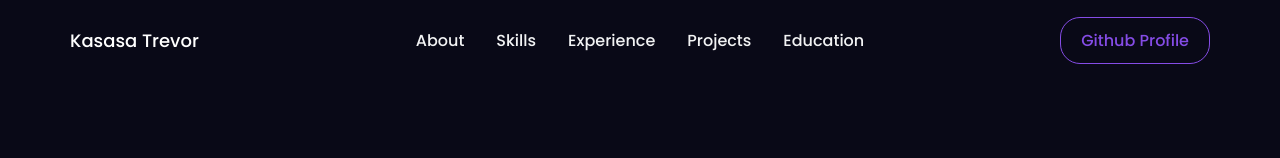
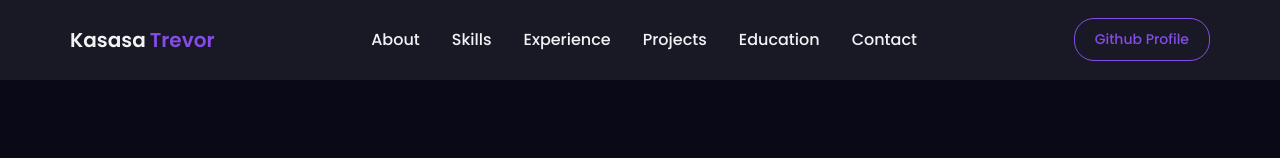
Before and after one commit to kasasa22/Portifolio_website, a React (Create React App) app: page /projects/1 in a window 1280 px wide. Shown: the top 158 px of the page. Built offline with nearby package versions, Linux system fonts and the light colour scheme.

Commit message:
feat: Add Contact link to navbar navigation

```diff
--- a/src/components/Navbar.jsx
+++ b/src/components/Navbar.jsx
@@ -1,10 +1,11 @@
-import React, { useState } from "react";
-import { Link as LinkR } from "react-router-dom";
-import styled, { useTheme } from "styled-components";
+import { useState } from "react";
+import { Link as LinkR, useLocation, useNavigate } from "react-router-dom";
+import styled from "styled-components";
 import { Bio } from "../data/constants";
-import { MenuRounded } from "@mui/icons-material";
+import { MenuRounded, Close } from "@mui/icons-material";
+import { motion, AnimatePresence } from "framer-motion";
 
-const Nav = styled.div`
+const Nav = styled.nav`
   background-color: ${({ theme }) => theme.bg};
   height: 80px;
   display: flex;
@@ -13,8 +14,12 @@ const Nav = styled.div`
   font-size: 1rem;
   position: sticky;
   top: 0;
-  z-index: 10;
+  z-index: 100;
   color: white;
+  backdrop-filter: blur(10px);
+  background-color: ${({ theme }) => theme.bg + "ee"};
+  border-bottom: 1px solid ${({ theme }) => theme.card_light};
+  transition: all 0.3s ease;
 `;
 
 const NavbarContainer = styled.div`
@@ -26,17 +31,28 @@ const NavbarContainer = styled.div`
   justify-content: space-between;
   font-size: 1rem;
 `;
+
 const NavLogo = styled(LinkR)`
-  width: 80%;
   padding: 0 6px;
-  font-weight: 500;
-  font-size: 18px;
+  font-weight: 600;
+  font-size: 20px;
   text-decoration: none;
-  color: inherit;
+  color: ${({ theme }) => theme.text_primary};
+  transition: all 0.3s ease;
+  display: flex;
+  align-items: center;
+  gap: 4px;
+
+  &:hover {
+    color: ${({ theme }) => theme.primary};
+  }
+
+  span {
+    color: ${({ theme }) => theme.primary};
+  }
 `;
 
 const NavItems = styled.ul`
-  width: 100%;
   display: flex;
   align-items: center;
   justify-content: center;
@@ -55,18 +71,19 @@ const NavLink = styled.a`
   cursor: pointer;
   transition: all 0.2s ease-in-out;
   text-decoration: none;
+
   &:hover {
     color: ${({ theme }) => theme.primary};
   }
 `;
 
 const ButtonContainer = styled.div`
-  width: 80%;
-  height: 100%;
   display: flex;
-  justify-content: end;
+  justify-content: flex-end;
   align-items: center;
+  gap: 12px;
   padding: 0 6px;
+
   @media screen and (max-width: 768px) {
     display: none;
   }
@@ -81,103 +98,199 @@ const GithubButton = styled.a`
   border-radius: 20px;
   cursor: pointer;
   padding: 10px 20px;
-  font-size: 16px;
+  font-size: 14px;
   font-weight: 500;
-  transition: all 0.6s ease-in-out;
+  transition: all 0.3s ease;
   text-decoration: none;
+
   &:hover {
     background: ${({ theme }) => theme.primary};
-    color: ${({ theme }) => theme.text_primary};
+    color: white;
+    transform: scale(1.02);
+    box-shadow: 0 4px 15px ${({ theme }) => theme.primary}40;
   }
 `;
 
 const MobileIcon = styled.div`
-  height: 100%;
-  display: flex;
+  display: none;
   align-items: center;
   color: ${({ theme }) => theme.text_primary};
-  display: none;
+  cursor: pointer;
+  padding: 8px;
+  border-radius: 8px;
+  transition: all 0.3s ease;
+
+  &:hover {
+    background: ${({ theme }) => theme.card_light};
+  }
+
   @media screen and (max-width: 768px) {
-    display: block;
+    display: flex;
   }
 `;
 
-const MobileMenu = styled.ul`
-  width: 100%;
+const MobileMenuOverlay = styled(motion.div)`
+  position: fixed;
+  top: 0;
+  left: 0;
+  right: 0;
+  bottom: 0;
+  background: rgba(0, 0, 0, 0.5);
+  z-index: 99;
+`;
+
+const MobileMenu = styled(motion.div)`
+  position: fixed;
+  top: 0;
+  right: 0;
+  width: 280px;
+  height: 100vh;
+  background: ${({ theme }) => theme.card};
+  z-index: 100;
   display: flex;
   flex-direction: column;
-  align-items: start;
-  gap: 16px;
-  padding: 0 6px;
-  list-style: none;
-  width: 100%;
-  padding: 12px 40px 24px 40px;
-  background: ${({ theme }) => theme.card_light + 99};
+  padding: 80px 30px 30px;
+  gap: 24px;
+  box-shadow: -10px 0 30px rgba(0, 0, 0, 0.3);
+`;
+
+const MobileMenuHeader = styled.div`
   position: absolute;
-  top: 80px;
-  right: 0;
+  top: 20px;
+  right: 20px;
+`;
 
-  transition: all 0.6s ease-in-out;
-  transform: ${({ isOpen }) =>
-    isOpen ? "translateY(0)" : "translateY(-100%)"};
-  border-radius: 0 0 20px 20px;
-  box-shadow: 0 0 10px 0 rgba(0, 0, 0, 0.2);
-  opacity: ${({ isOpen }) => (isOpen ? "100%" : "0")};
-  z-index: ${({ isOpen }) => (isOpen ? "1000" : "-1000")};
+const MobileNavLink = styled.a`
+  color: ${({ theme }) => theme.text_primary};
+  font-weight: 500;
+  font-size: 18px;
+  cursor: pointer;
+  transition: all 0.3s ease;
+  text-decoration: none;
+  padding: 12px 0;
+  border-bottom: 1px solid ${({ theme }) => theme.card_light};
+
+  &:hover {
+    color: ${({ theme }) => theme.primary};
+    padding-left: 10px;
+  }
+`;
+
+const MobileGithubButton = styled.a`
+  margin-top: auto;
+  background: ${({ theme }) => theme.primary};
+  color: white;
+  justify-content: center;
+  display: flex;
+  align-items: center;
+  border-radius: 12px;
+  cursor: pointer;
+  padding: 14px 24px;
+  font-size: 16px;
+  font-weight: 600;
+  transition: all 0.3s ease;
+  text-decoration: none;
+
+  &:hover {
+    opacity: 0.9;
+  }
 `;
 
 const Navbar = () => {
   const [isOpen, setIsOpen] = useState(false);
-  const theme = useTheme();
+  const location = useLocation();
+  const navigate = useNavigate();
+
+  const isHomePage = location.pathname === "/";
+
+  const handleNavClick = (e, sectionId) => {
+    if (!isHomePage) {
+      e.preventDefault();
+      navigate("/");
+      setTimeout(() => {
+        const element = document.getElementById(sectionId);
+        if (element) {
+          element.scrollIntoView({ behavior: "smooth" });
+        }
+      }, 100);
+    }
+    setIsOpen(false);
+  };
+
   return (
     <Nav>
       <NavbarContainer>
-        <NavLogo to="/">Kasasa Trevor</NavLogo>
+        <NavLogo to="/">
+          Kasasa <span>Trevor</span>
+        </NavLogo>
 
         <MobileIcon onClick={() => setIsOpen(!isOpen)}>
-          <MenuRounded style={{ color: "inherit" }} />
+          <MenuRounded />
         </MobileIcon>
 
         <NavItems>
-          <NavLink href="#About">About</NavLink>
-          <NavLink href="#Skills">Skills</NavLink>
-          <NavLink href="#Experience">Experience</NavLink>
-          <NavLink href="#Projects">Projects</NavLink>
-          <NavLink href="#Education">Education</NavLink>
+          <NavLink href="/#About" onClick={(e) => handleNavClick(e, "About")}>About</NavLink>
+          <NavLink href="/#Skills" onClick={(e) => handleNavClick(e, "Skills")}>Skills</NavLink>
+          <NavLink href="/#Experience" onClick={(e) => handleNavClick(e, "Experience")}>Experience</NavLink>
+          <NavLink href="/#Projects" onClick={(e) => handleNavClick(e, "Projects")}>Projects</NavLink>
+          <NavLink href="/#Education" onClick={(e) => handleNavClick(e, "Education")}>Education</NavLink>
+          <NavLink href="/#Contact" onClick={(e) => handleNavClick(e, "Contact")}>Contact</NavLink>
         </NavItems>
 
+        <AnimatePresence>
           {isOpen && (
-          <MobileMenu isOpen={isOpen}>
-            <NavLink onClick={() => setIsOpen(!isOpen)} href="#About">
+            <>
+              <MobileMenuOverlay
+                initial={{ opacity: 0 }}
+                animate={{ opacity: 1 }}
+                exit={{ opacity: 0 }}
+                onClick={() => setIsOpen(false)}
+              />
+              <MobileMenu
+                initial={{ x: "100%" }}
+                animate={{ x: 0 }}
+                exit={{ x: "100%" }}
+                transition={{ type: "spring", damping: 25, stiffness: 200 }}
+              >
+                <MobileMenuHeader>
+                  <MobileIcon onClick={() => setIsOpen(false)}>
+                    <Close />
+                  </MobileIcon>
+                </MobileMenuHeader>
+
+                <MobileNavLink href="/#About" onClick={(e) => handleNavClick(e, "About")}>
                   About
-            </NavLink>
-            <NavLink onClick={() => setIsOpen(!isOpen)} href="#Skills">
+                </MobileNavLink>
+                <MobileNavLink href="/#Skills" onClick={(e) => handleNavClick(e, "Skills")}>
                   Skills
-            </NavLink>
-            <NavLink onClick={() => setIsOpen(!isOpen)} href="#Experience">
+                </MobileNavLink>
+                <MobileNavLink href="/#Experience" onClick={(e) => handleNavClick(e, "Experience")}>
                   Experience
-            </NavLink>
-            <NavLink onClick={() => setIsOpen(!isOpen)} href="#Projects">
+                </MobileNavLink>
+                <MobileNavLink href="/#Projects" onClick={(e) => handleNavClick(e, "Projects")}>
                   Projects
-            </NavLink>
-            <NavLink onClick={() => setIsOpen(!isOpen)} href="#Education">
+                </MobileNavLink>
+                <MobileNavLink href="/#Education" onClick={(e) => handleNavClick(e, "Education")}>
                   Education
-            </NavLink>
-            <GithubButton
+                </MobileNavLink>
+                <MobileNavLink href="/#Contact" onClick={(e) => handleNavClick(e, "Contact")}>
+                  Contact
+                </MobileNavLink>
+
+                <MobileGithubButton
                   href={Bio.github}
-              target="_Blank"
-              style={{
-                background: theme.primary,
-                color: theme.text_primary,
-              }}
+                  target="_blank"
+                  rel="noopener noreferrer"
                 >
                   Github Profile
-            </GithubButton>
+                </MobileGithubButton>
               </MobileMenu>
+            </>
           )}
+        </AnimatePresence>
 
         <ButtonContainer>
-          <GithubButton href={Bio.github} target="_Blank">
+          <GithubButton href={Bio.github} target="_blank" rel="noopener noreferrer">
             Github Profile
           </GithubButton>
         </ButtonContainer>
```
Lines whose indentation alone changed are shown as unchanged.
